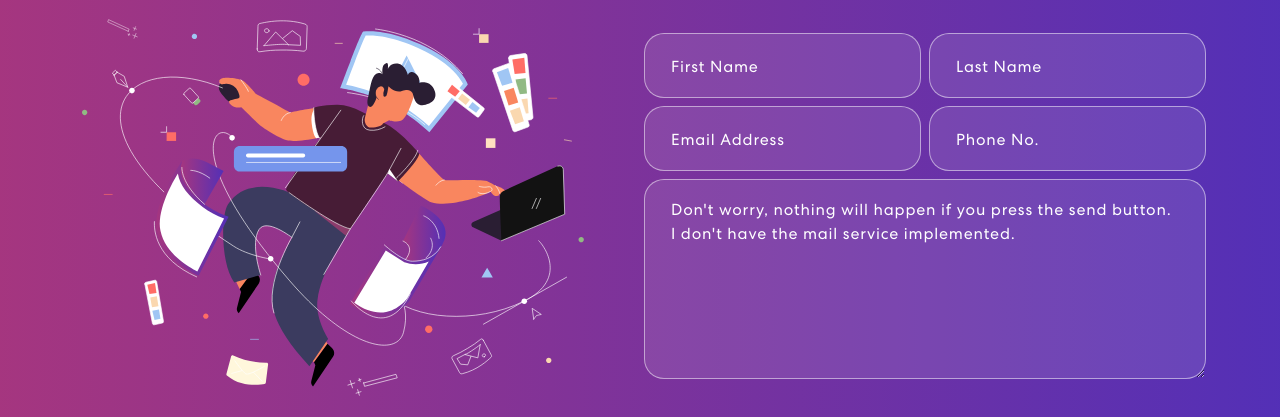
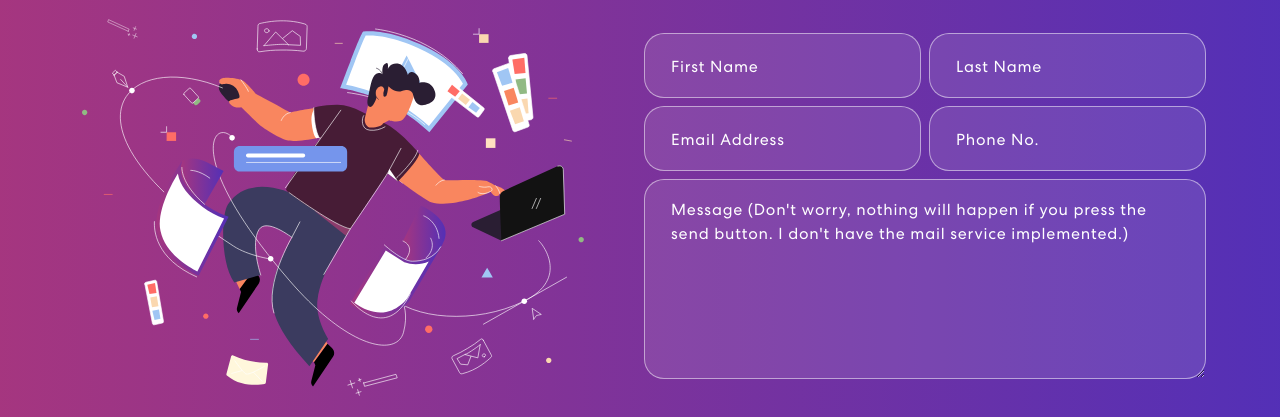
Before and after one commit to fredyfare/fredyfare-portfolio, a React (Create React App) app: page / in a window 1280 px wide. Shown: the part 3242-3659 px from the top of the page. Built offline with nearby package versions, Linux system fonts and the light colour scheme; no server answers.

Commit message:
Newsletter submit implemented

```diff
--- a/src/components/connect/Contact.jsx
+++ b/src/components/connect/Contact.jsx
@@ -122,7 +122,7 @@ function Contact() {
                         <textarea
                           rows="6"
                           value={formDetails.message}
-                          placeholder={`Don't worry, nothing will happen if you press the send button. I don't have the mail service implemented.`}
+                          placeholder={`Message (Don't worry, nothing will happen if you press the send button. I don't have the mail service implemented.)`}
                           onChange={(e) =>
                             onFormUpdate("message", e.target.value)
                           }
--- a/src/components/connect/Newsletter.jsx
+++ b/src/components/connect/Newsletter.jsx
@@ -11,11 +11,12 @@ function Newsletter({ status, message, onValidated }) {
 
   const handleSubmit = (e) => {
     e.preventDefault();
-    email &&
-      email.indexOf("@") > -1 &&
-      onValidated({
-        EMAIL: email,
-      });
+    console.log(`Like I said, nothing would happen.`);
+    // email &&
+    //   email.indexOf("@") > -1 &&
+    //   onValidated({
+    //     EMAIL: email,
+    //   });
   };
 
   const clearFields = () => {
@@ -41,7 +42,7 @@ function Newsletter({ status, message, onValidated }) {
                   value={email}
                   type="email"
                   onChange={(e) => setEmail(e.target.value)}
-                  placeholder="Email Address"
+                  placeholder="Email Address (Nothing will happen either)"
                 />
                 <button type="submit">Submit</button>
               </div>
```
